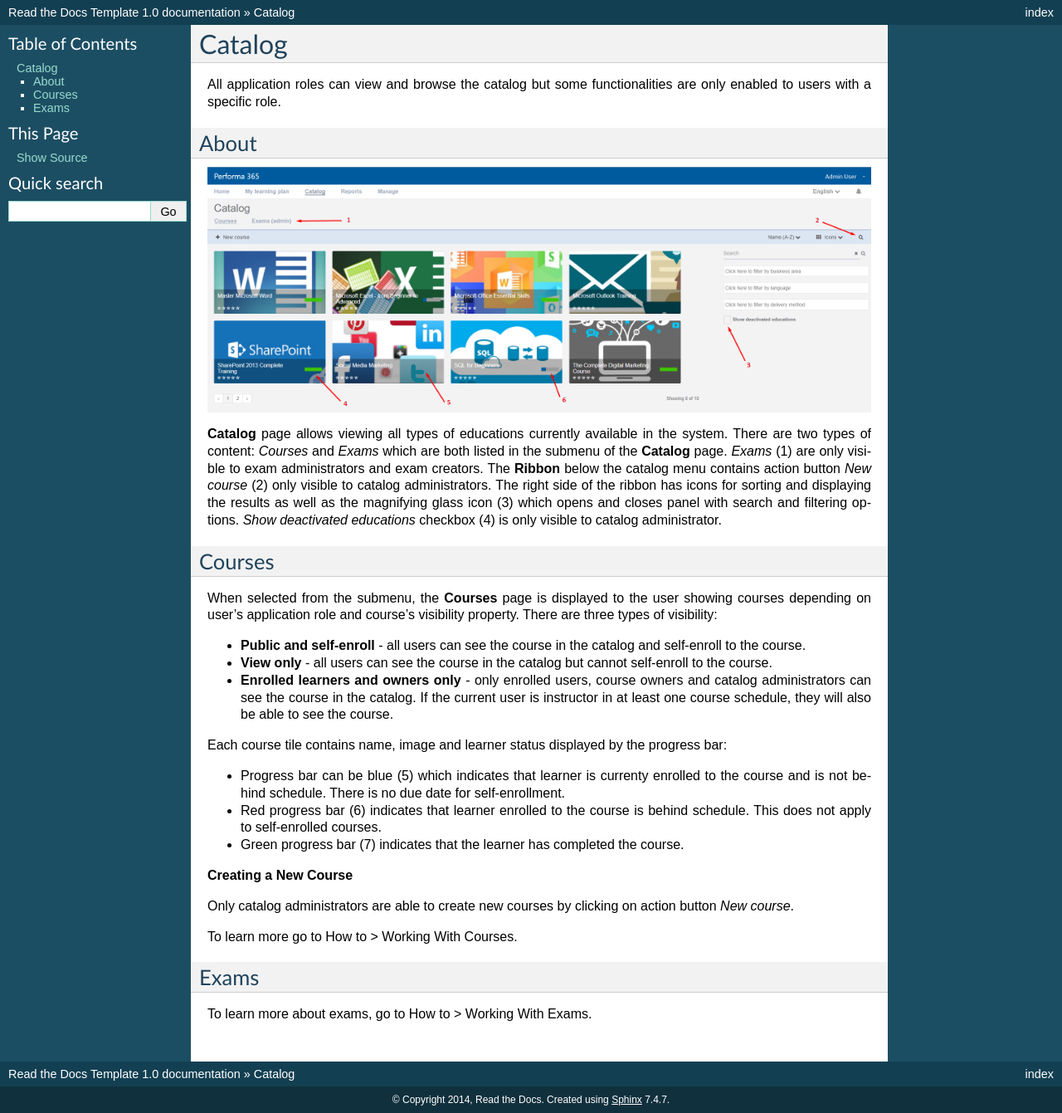
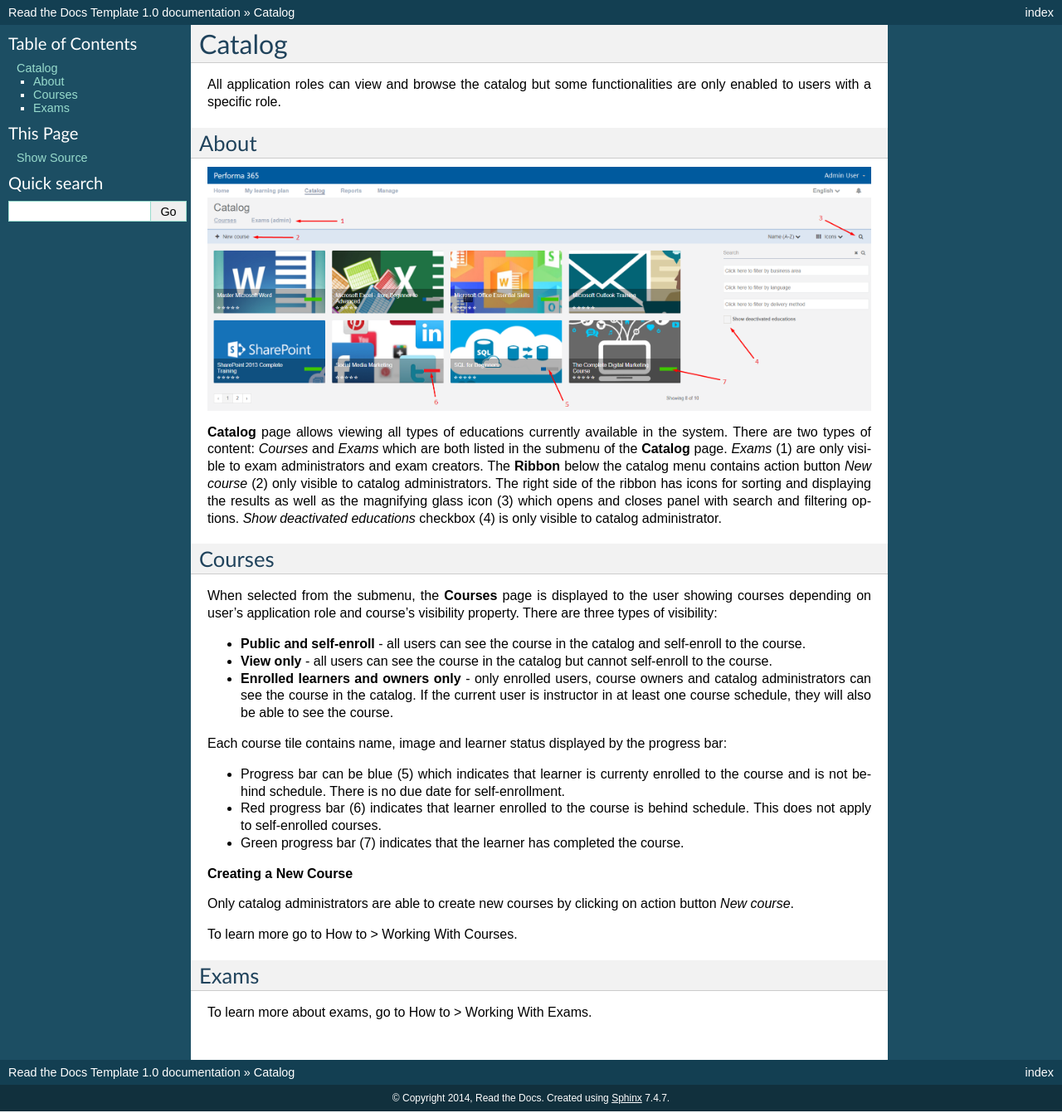
Before and after one commit to pslisko/performa365docs, a Sphinx documentation site: the page built from docs/howto/use_the_catalog.rst, in a window 1280 px wide. Shown: the whole page at 83% size. Built offline with Sphinx 7.4.7, drawn with Linux system fonts in a browser that asks for light colours; pages that are not in the unit, such as notebooks, are missing from menus.

Commit message:
Update use_the_catalog.rst

```diff
--- a/docs/howto/use_the_catalog.rst
+++ b/docs/howto/use_the_catalog.rst
@@ -6,7 +6,7 @@ All application roles can view and browse the catalog but some functionalities a
 About
 ******
 
-.. image:: catalog-arrows-numbers.png
+.. image:: catalog-saas.png
    :align: center
 
 **Catalog** page allows viewing all types of educations currently available in the system. There are two types of content: *Courses* and *Exams* which are both listed in the submenu of the **Catalog** page. *Exams* (1) are only visible to exam administrators and exam creators.
```
